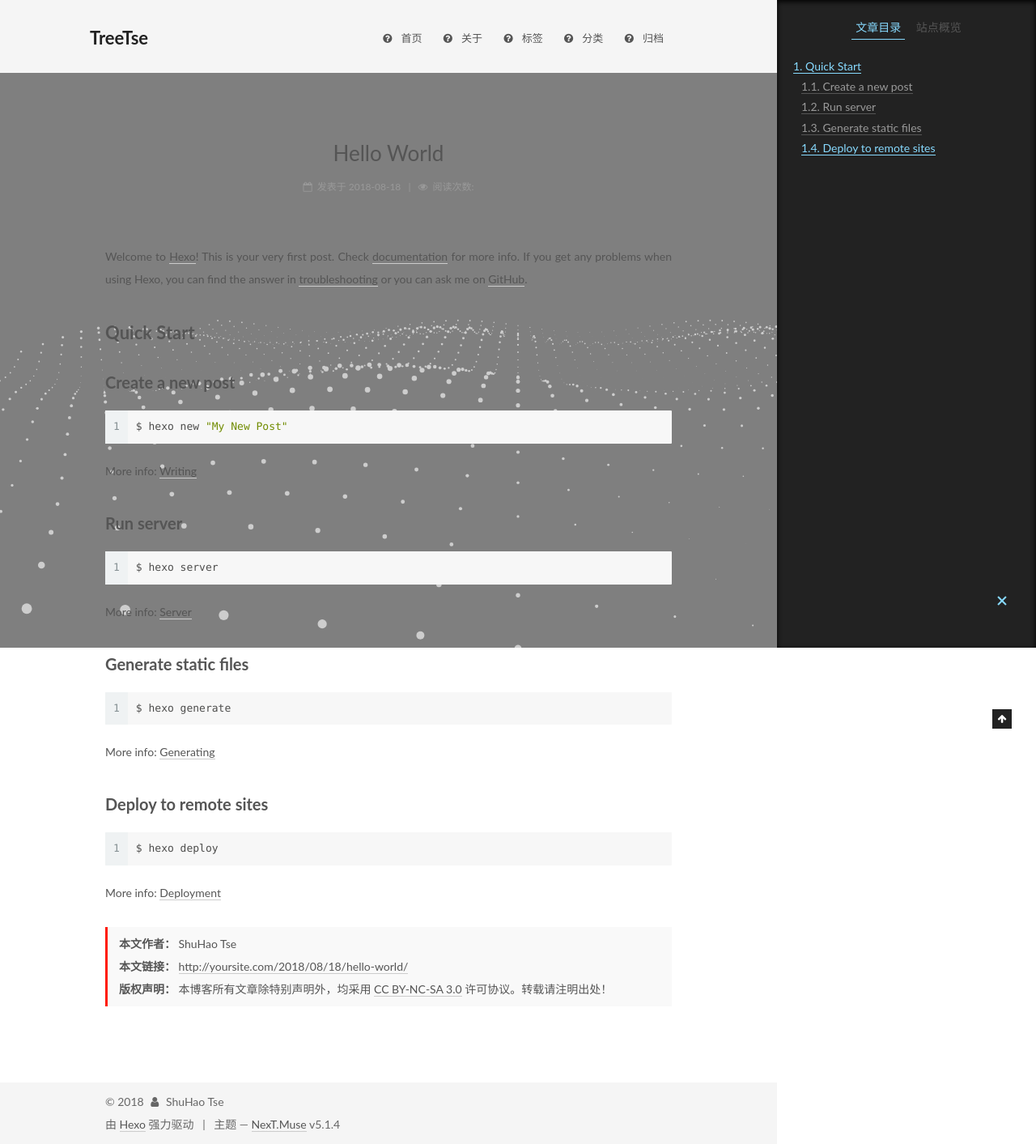
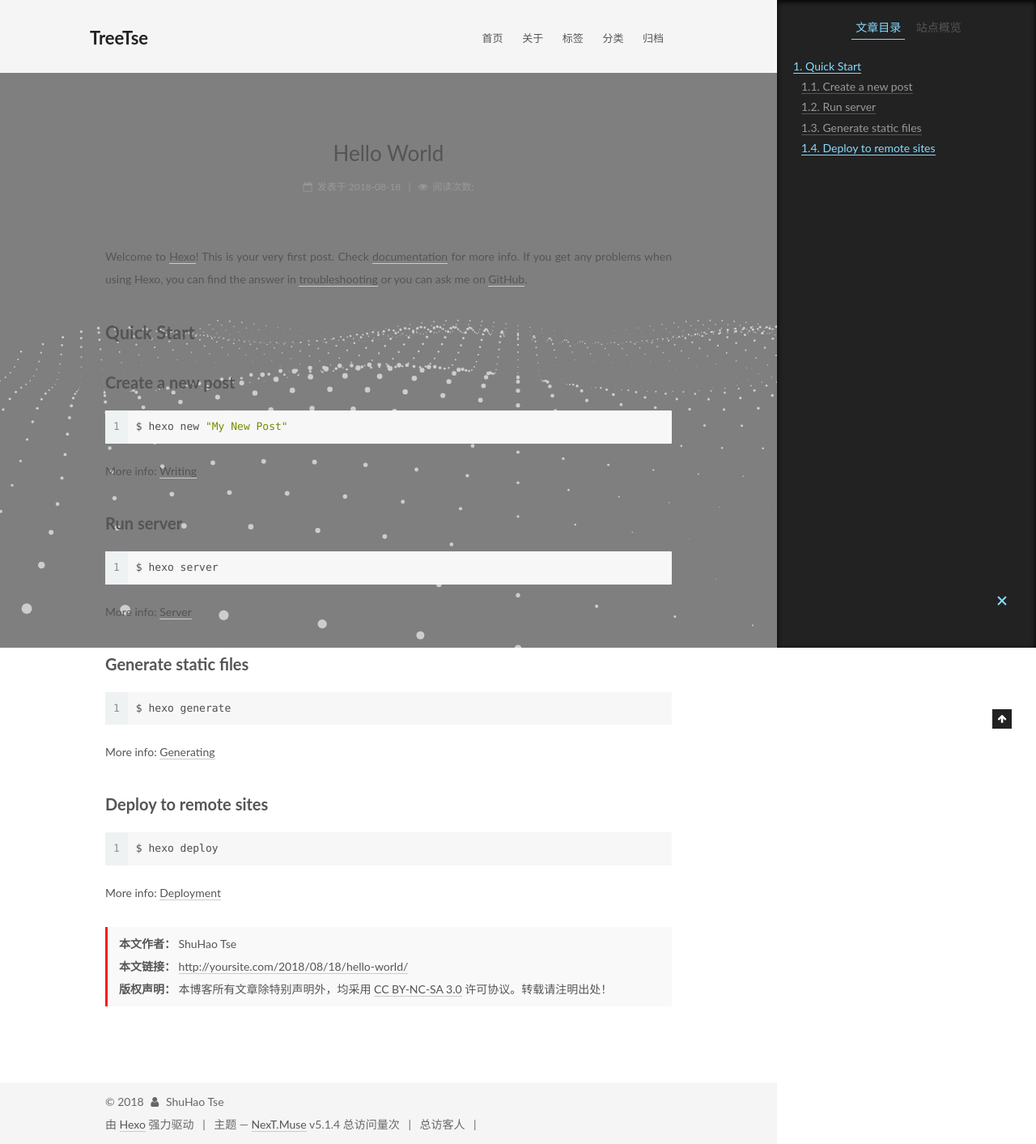
Before and after one commit to TreeTse/TreeTse.github.io, a plain HTML site: page 2018/08/18/hello-world/index.html in a window 1280 px wide. Shown: the whole page at 81% size. Drawn offline with Linux system fonts and the light colour scheme; some packages are replaced by stand-ins of ours; animation ran at ten frames a second; a script that the page names is missing.

Commit message:
Site updated: 2018-08-24 07:55:18

```diff
--- a/2018/08/18/hello-world/index.html
+++ b/2018/08/18/hello-world/index.html
@@ -193,8 +193,6 @@
         <li class="menu-item menu-item-home">
           <a href="/" rel="section">
 
-              <i class="menu-item-icon fa fa-fw fa-question-circle"></i> <br />
-
             首页
           </a>
         </li>
@@ -202,8 +200,6 @@
 
         <li class="menu-item menu-item-about">
           <a href="/about" rel="section">
-
-              <i class="menu-item-icon fa fa-fw fa-question-circle"></i> <br />
 
             关于
           </a>
@@ -213,8 +209,6 @@
         <li class="menu-item menu-item-tags">
           <a href="/tags" rel="section">
 
-              <i class="menu-item-icon fa fa-fw fa-question-circle"></i> <br />
-
             标签
           </a>
         </li>
@@ -223,8 +217,6 @@
         <li class="menu-item menu-item-categories">
           <a href="/categorie" rel="section">
 
-              <i class="menu-item-icon fa fa-fw fa-question-circle"></i> <br />
-
             分类
           </a>
         </li>
@@ -232,8 +224,6 @@
 
         <li class="menu-item menu-item-archives">
           <a href="/archives" rel="section">
-
-              <i class="menu-item-icon fa fa-fw fa-question-circle"></i> <br />
 
             归档
           </a>
@@ -555,6 +545,15 @@
 
 
 
+    <script async src="//dn-lbstatics.qbox.me/busuanzi/2.3/busuanzi.pure.mini.js"></script>
+
+    <span id="busuanzi_container_site_pv">总访问量<span id="busuanzi_value_site_pv"></span>次</span>
+    <span class="post-meta-divider">|</span>
+    <span id="busuanzi_container_site_uv">总访客<span id="busuanzi_value_site_uv"></span>人</span>
+    <span class="post-meta-divider">|</span>
+
+
+
 
 
 
```
Also changed, not shown: about/index.html (+9 -10 lines), archives/2018/08/index.html (+9 -10 lines), archives/2018/index.html (+9 -10 lines), archives/index.html (+9 -10 lines), index.html (+9 -10 lines).
